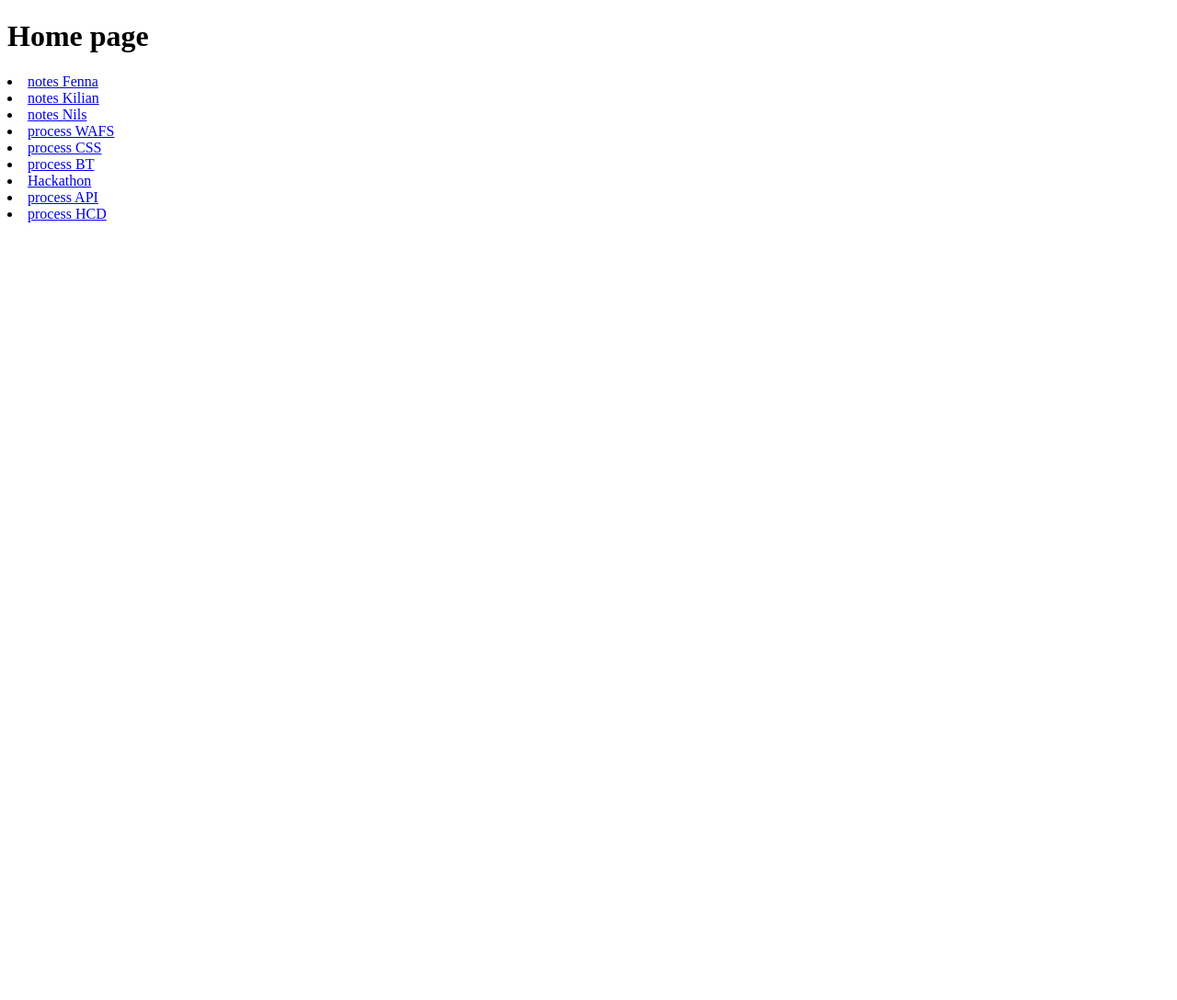
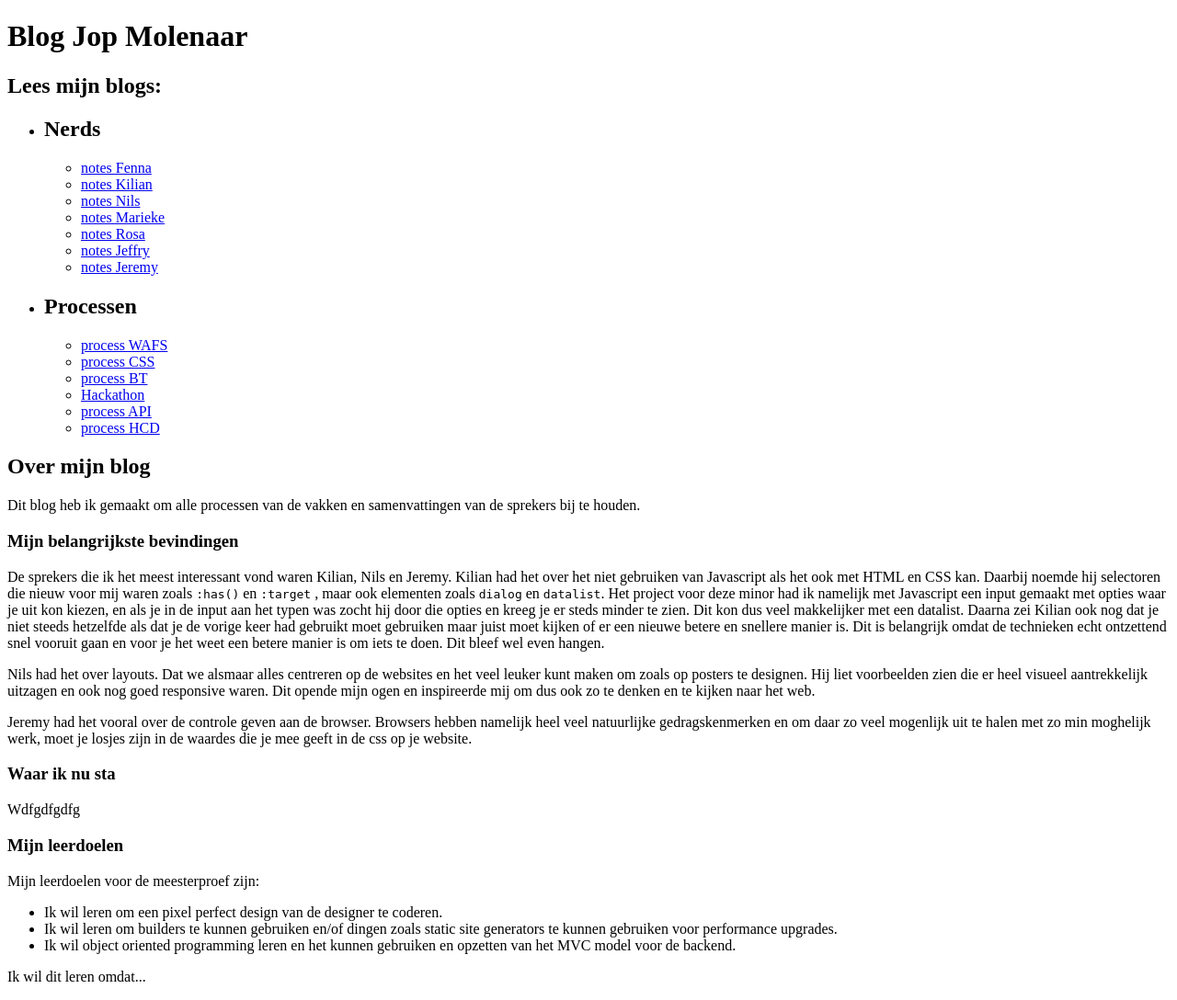
Before and after one commit to JopMolenaar/processJournal-JopMolenaar-WebDevDes, a Node server app: page /home in a window 1280 px wide. Shown: the whole page at 92% size. Before the commit the page ends 242 px from the top, so only its background shows below. Run offline with Node 20, Linux system fonts and the light colour scheme; some libraries are stand-ins or nearby versions.

Commit message:
added pages + bevindingen uit gesprekken

```diff
--- a/server.js
+++ b/server.js
@@ -35,6 +35,14 @@ const allLinks = [
         link: "static/notesJeremy.md",
     },
     {
+        paramId: "notesMarieke",
+        link: "static/notesMarieke.md",
+    },
+    {
+        paramId: "notesRosa",
+        link: "static/notesRosa.md",
+    },
+    {
         paramId: "processCSS",
         link: "https://jopmolenaar.github.io/CSS-cockpit-control/process.md",
     },
@@ -52,7 +60,7 @@ const allLinks = [
     },
     {
         paramId: "processHCD",
-        link: "https://raw.githubusercontent.com/JopMolenaar/HCD-videoExperienceForDeafPeople-Jop/main/processHCD.md",
+        link: "https://raw.githubusercontent.com/JopMolenaar/HCD-videoExperienceForMarie/main/README.md",
     },
 ];
 
--- a/views/home.ejs
+++ b/views/home.ejs
@@ -7,19 +7,77 @@
     <title>Home - Blog Jop Molenaar - Web design & dev Minor</title>
 </head>
 <body>
-    <h1>Home page</h1>
-    <!-- <a href="/processWAFS">procesverslag van WAFS</a>
-    <a href="/notesFenna">notes van weekly nerd -> Fenna</a>
-    <a href="/notesKilian">notes van weekly nerd -> Kilian</a> -->
-
+    <main>
+        <h1>Blog Jop Molenaar</h1>
+        <section>
+            <h2>Lees mijn blogs:</h2>
+            <nav>
+                <ul>
+                    <li>
+                        <div>
+                            <h2>Nerds</h2>
+                            <ul>
                                 <li><a href="/notesFenna">notes Fenna</a></li>
                                 <li><a href="/notesKilian">notes Kilian</a></li>
                                 <li><a href="/notesNils">notes Nils</a></li>
+                                <li><a href="/notesMarieke">notes Marieke</a></li>
+                                <li><a href="/notesRosa">notes Rosa</a></li>
+                                <li><a href="/notesJeffry">notes Jeffry</a></li>
+                                <li><a href="/notesJeremy">notes Jeremy</a></li>
+                            </ul>
+                        </div>
+                    </li>
+                    <li>
+                        <div>
+                            <h2>Processen</h2>
+                            <ul>
                                 <li><a href="/processWAFS">process WAFS</a></li>
                                 <li><a href="/processCSS">process CSS</a></li>
                                 <li><a href="#">process BT</a></li>
                                 <li><a href="/Hackathon">Hackathon</a></li>
                                 <li><a href="/processAPI">process API</a></li>
-    <li><a href="/processHCD">process HCD</a></li>
+                                <li><a href="/processHCD">process HCD</a></li></ul>
+                        </div>
+                    </li>
+                </ul>
+            </nav>
+        </section>
+        <section>
+            <h2>Over mijn blog</h2>
+            <p>Dit blog heb ik gemaakt om alle processen van de vakken en samenvattingen van de sprekers bij te houden. </p>
+            <section>
+                <h3>Mijn belangrijkste bevindingen</h3>
+                <p>De sprekers die ik het meest interessant vond waren Kilian, Nils en Jeremy. Kilian had het over het niet gebruiken van Javascript als het ook met HTML en CSS kan.
+                    Daarbij noemde hij selectoren die nieuw voor mij waren zoals <code>:has()</code> en <code>:target</code> , maar ook elementen zoals <code>dialog</code> en <code>datalist</code>.
+                    Het project voor deze minor had ik namelijk met Javascript een input gemaakt met opties waar je uit kon kiezen, en als je in de input aan het typen was zocht hij door die opties
+                    en kreeg je er steds minder te zien.
+                    Dit kon dus veel makkelijker met een datalist. Daarna zei Kilian ook nog dat je niet steeds hetzelfde als dat je de vorige keer had gebruikt moet gebruiken maar juist moet kijken
+                    of er een nieuwe betere en snellere manier is.
+                    Dit is belangrijk omdat de technieken echt ontzettend snel vooruit gaan en voor je het weet een betere manier is om iets te doen. Dit bleef wel even hangen.</p>
+                <p>
+                    Nils had het over layouts. Dat we alsmaar alles centreren op de websites en het veel leuker kunt maken om zoals op posters te designen. Hij liet voorbeelden zien die er heel visueel aantrekkelijk uitzagen
+                    en ook nog goed responsive waren. Dit opende mijn ogen en inspireerde mij om dus ook zo te denken en te kijken naar het web.
+                </p>
+                <p>
+                    Jeremy had het vooral over de controle geven aan de browser. Browsers hebben namelijk heel veel natuurlijke gedragskenmerken en om daar zo veel mogenlijk uit te halen met zo min moghelijk werk,
+                    moet je losjes zijn in de waardes die je mee geeft in de css op je website.
+                </p>
+            </section>
+            <section>
+                <h3>Waar ik nu sta</h3>
+                <p>Wdfgdfgdfg</p>
+            </section>
+            <section>
+                <h3>Mijn leerdoelen</h3>
+                <p>Mijn leerdoelen voor de meesterproef zijn:</p>
+                <ul>
+                    <li>Ik wil leren om een pixel perfect design van de designer te coderen.</li>
+                    <li>Ik wil leren om builders te kunnen gebruiken en/of dingen zoals static site generators te kunnen gebruiken voor performance upgrades.</li>
+                    <li>Ik wil object oriented programming leren en het kunnen gebruiken en opzetten van het MVC model voor de backend.</li>
+                </ul>
+                <p>Ik wil dit leren omdat... </p>
+            </section>
+        </section>
+    </main>
 </body>
 </html>
--- a/views/index.ejs
+++ b/views/index.ejs
@@ -16,6 +16,10 @@
                     <li><a href="/notesFenna">notes Fenna</a></li>
                     <li><a href="/notesKilian">notes Kilian</a></li>
                     <li><a href="/notesNils">notes Nils</a></li>
+                    <li><a href="/notesJeffry">notes Jeffry</a></li>
+                    <li><a href="/notesJeremy">notes Jeremy</a></li>
+                    <li><a href="/notesMarieke">notes Marieke</a></li>
+                    <li><a href="/notesRosa">notes Rosa</a></li>
                     <li><a href="/processWAFS">process WAFS</a></li>
                     <li><a href="/processCSS">process CSS</a></li>
                     <li><a href="#">process BT</a></li>
```
Also changed, not shown: static/styles/navLayout.css (+17 -1 lines). Lines whose indentation alone changed are shown as unchanged.
